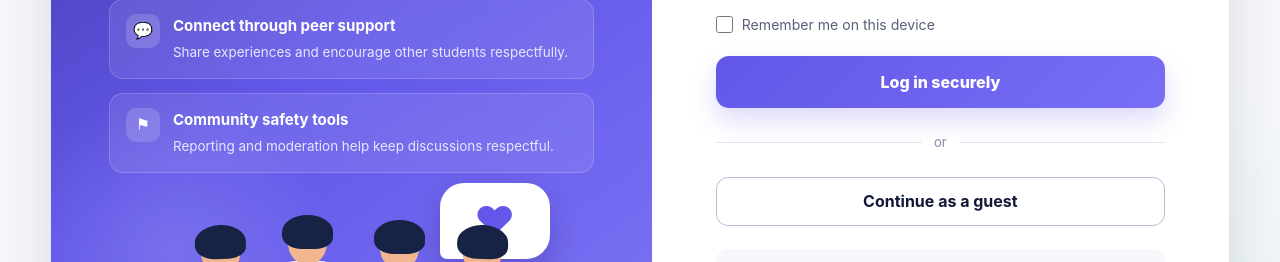
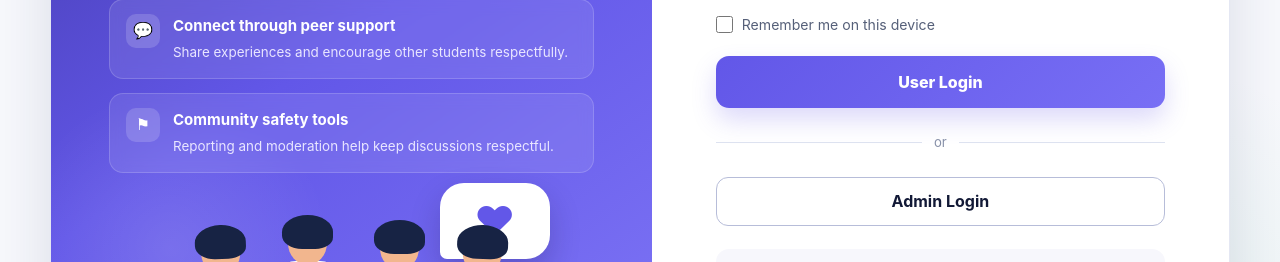
Before and after one commit to ZHANGJIALELLLLL/CP3407.2026, a plain HTML site: page login.html in a window 1280 px wide. Shown: the part 622-884 px from the top of the page. Drawn offline with Linux system fonts and the light colour scheme.

Commit message:
change login button

```diff
--- a/login.html
+++ b/login.html
@@ -954,14 +954,14 @@
 
             <div class="status-message" id="statusMessage" role="status" aria-live="polite"></div>
 
-            <button class="login-button" id="loginButton" type="submit">
-              Log in securely
+            <button class="login-button" id="userLoginButton" type="button">
+              User Login
             </button>
 
             <div class="divider">or</div>
 
-            <button class="guest-button" id="guestButton" type="button">
-              Continue as a guest
+            <button class="guest-button" id="adminLoginButton" type="button">
+              Admin Login
             </button>
           </form>
 
```
